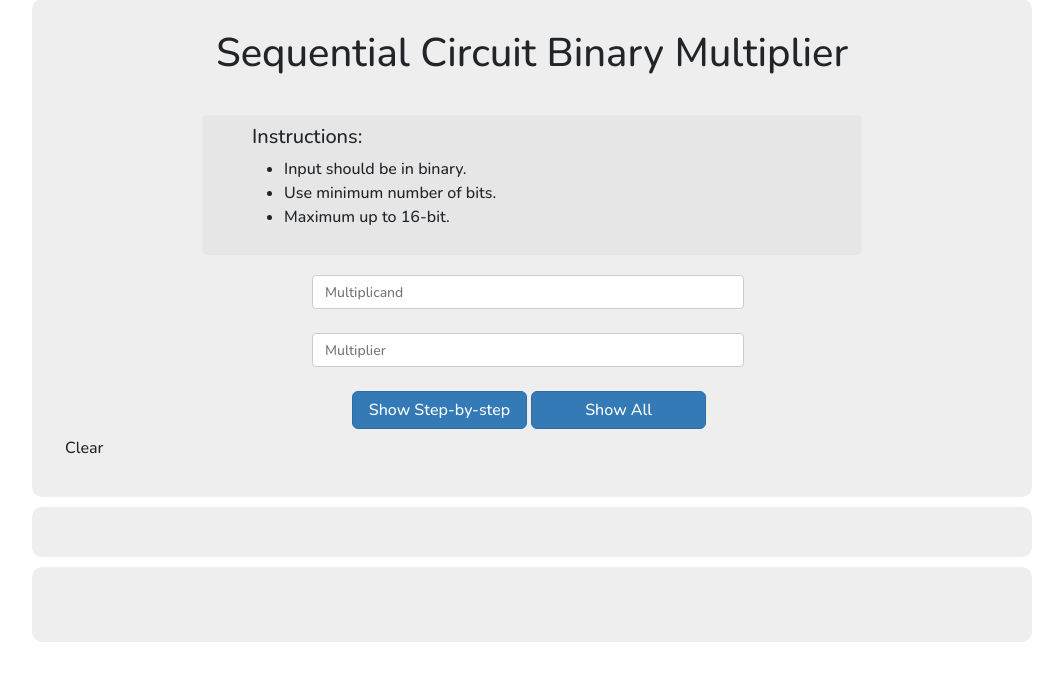
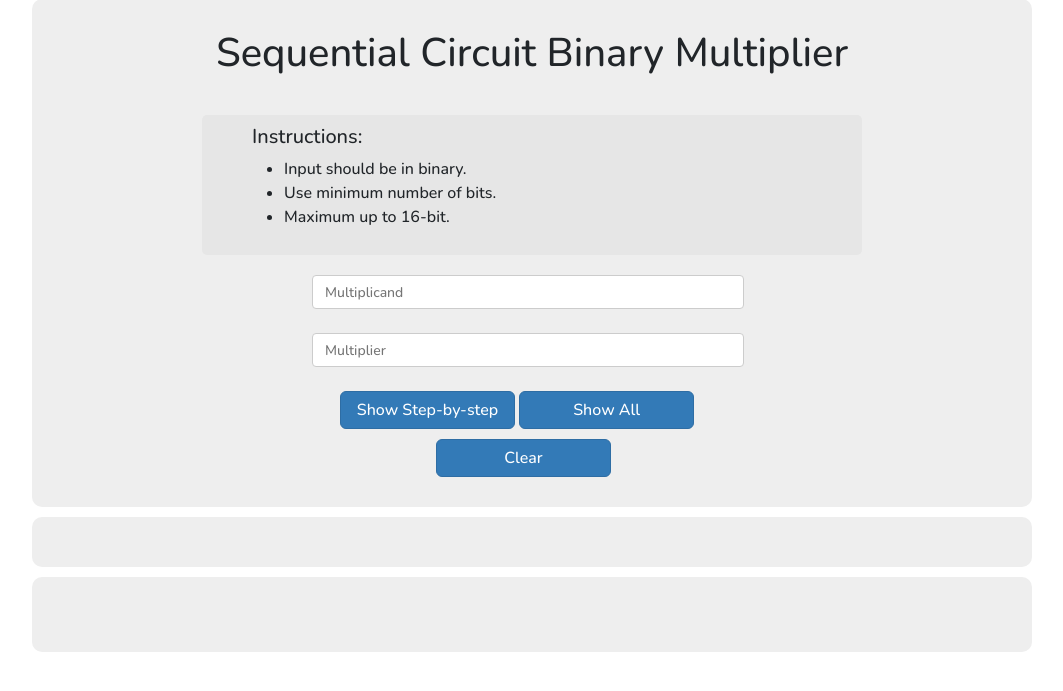
Before and after one commit to JMarie39/Sequential-Binary-Circuit, a PHP site: page / in a window 1280 px wide. Shown: the part 41-732 px from the top of the page, without its empty margins (108-1171 px from the left). Run offline with PHP 8.4, Linux system fonts and the light colour scheme.

Commit message:
Added clear button

```diff
--- a/style.css
+++ b/style.css
@@ -6,13 +6,13 @@ body {
 }
 
 #instruct {
-  border-radius:5px;
-  background-color:#e6e6e6;
+  border-radius: 5px;
+  background-color: #e6e6e6;
   margin-left: 150px;
   margin-right: 150px;
-  margin-bottom:20px;
-  padding-top:10px;
-  padding-bottom:10px;
+  margin-bottom: 20px;
+  padding-top: 10px;
+  padding-bottom: 10px;
 }
 
 form {
@@ -66,7 +66,8 @@ h1 {
 }
 
 #submitALL,
-#submitSBS {
+#submitSBS,
+#clear {
   width: 175px;
   border-radius: 6px;
   color: #fff;
@@ -75,13 +76,18 @@ h1 {
 }
 
 #submitSBS {
-  margin-left: 300px;
+  margin-left: 30%;
 }
 
 #submitALL:hover,
 #submitSBS:hover {
   background-color: #275d8b;
   color: white;
+}
+
+#clear {
+  margin-top: 1%;
+  margin-left: 40%;
 }
 
 #SBSdiv {
```
